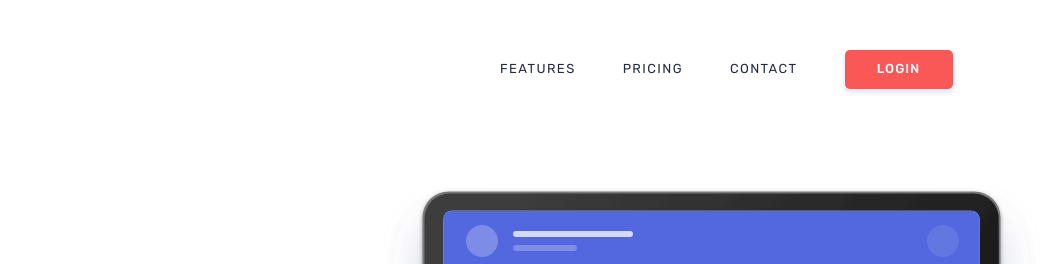
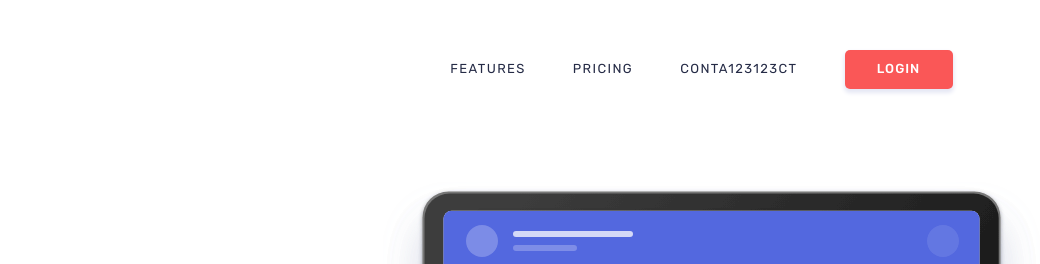
Before and after one commit to Max-Org-Test/bookmark, a website: page src/index.html in a window 1280 px wide. Shown: the top 264 px of the page, 240-1280 px from the left. Drawn offline with nearby package versions, Linux system fonts and the light colour scheme; files that its build step writes are made by us from their sources; files whose address does not match are found by name.

```diff
--- a/src/index.html
+++ b/src/index.html
@@ -30,7 +30,7 @@
                 <ul>
                     <li><a href="#">FEATURES</a></li>
                     <li><a href="#">PRICING</a></li>
-                    <li><a href="#">CONTACT</a></li>
+                    <li><a href="#">CONTA123123CT</a></li>
                 </ul>
                 <button class="primary-btn red-btn nav-btn">
                     LOGIN
```
